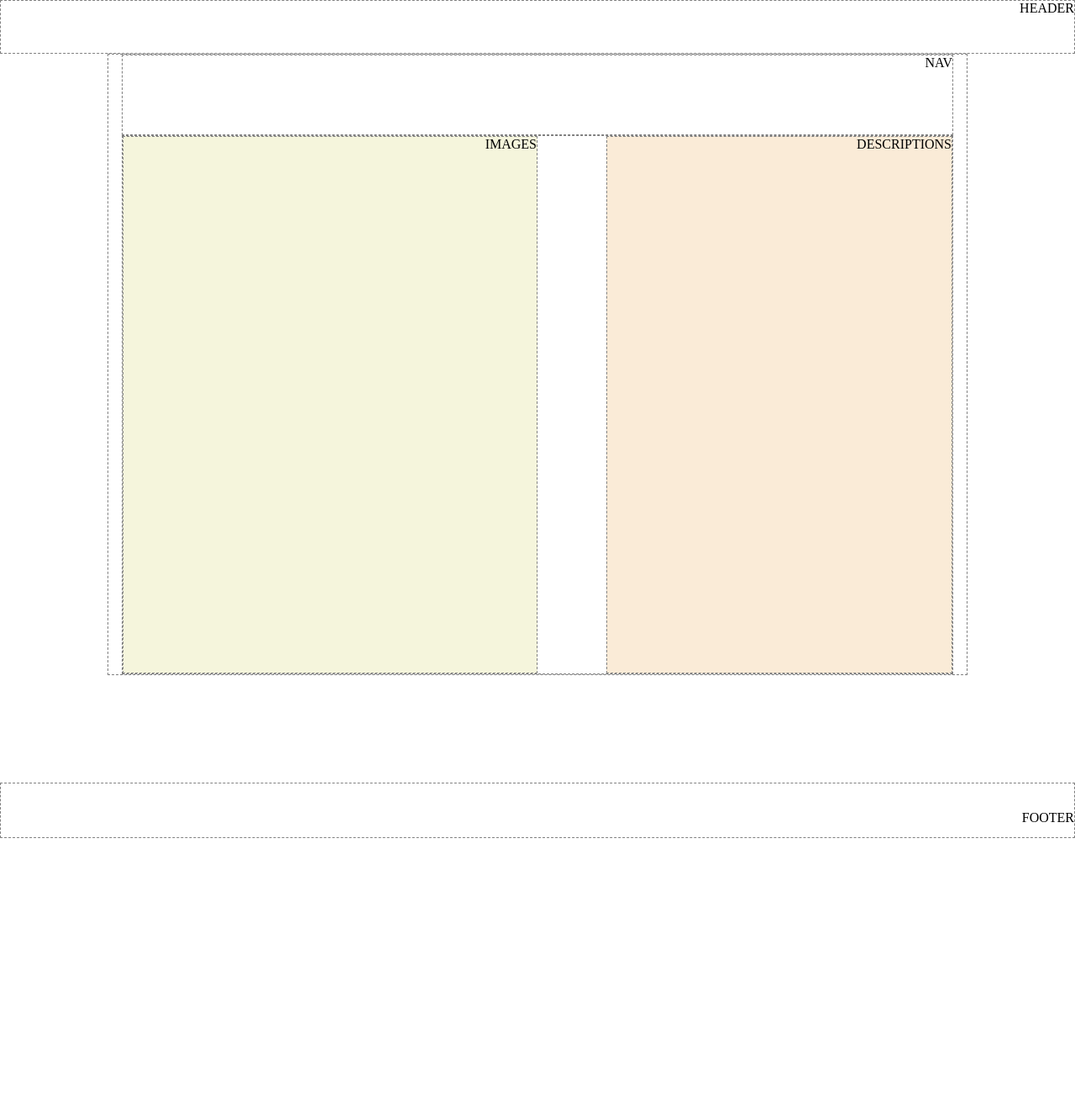
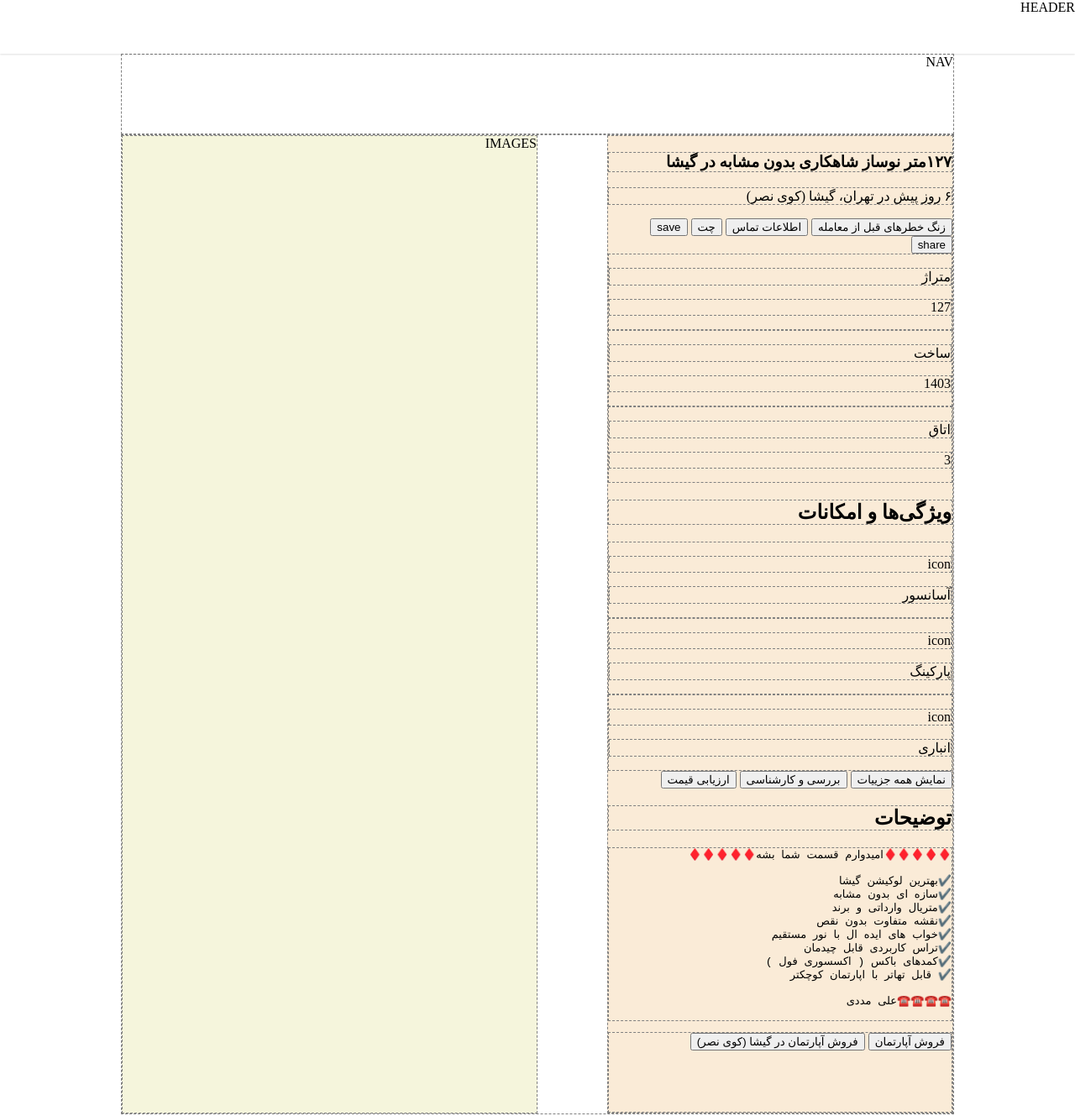
Before and after one commit to MammadK/divar-post-semantic-html, a plain HTML site: page index.html in a window 1280 px wide. Shown: the top 1329 px of the page at 84% size. Before the commit the page ends 998 px from the top, so only its background shows below. Drawn offline with Linux system fonts and the light colour scheme; a small style sheet from the web is missing.

Commit message:
add static contents of description section

```diff
--- a/index.html
+++ b/index.html
@@ -4,18 +4,84 @@
     <meta charset="UTF-8" />
     <meta name="viewport" content="width=device-width, initial-scale=1.0" />
     <title>Document</title>
+    <link
+      rel="stylesheet"
+      href="https://cdn.jsdelivr.net/npm/yekan-font@1.0.0/css/yekan-font.min.css"
+    />
     <link rel="stylesheet" href="style.css" />
-    <meta name="title" content="فروش ۱۲۷متر نوساز شاهکاری بدون مشابه در گیشا در تهران - ۲۰ اردیبهشت ۱۴۰۴">
-  <meta name="description" content="آگهی ۱۲۷متر نوساز شاهکاری بدون مشابه در گیشا در دیوار تهران">
-</head>
+    <meta
+      name="title"
+      content="فروش ۱۲۷متر نوساز شاهکاری بدون مشابه در گیشا در تهران - ۲۰ اردیبهشت ۱۴۰۴"
+    />
+    <meta
+      name="description"
+      content="آگهی ۱۲۷متر نوساز شاهکاری بدون مشابه در گیشا در دیوار تهران"
+    />
+  </head>
   <body dir="rtl">
     <header>HEADER</header>
     <main>
-
       <nav>NAV</nav>
 
       <article>
-        <section aria-label="description">DESCRIPTIONS</section>
+        <section aria-label="description">
+          <h1>۱۲۷متر نوساز شاهکاری بدون مشابه در گیشا</h1>
+          <p>۶ روز پیش در تهران، گیشا (کوی نصر)</p>
+          <button>
+زنگ خطرهای قبل از معامله</button>
+<button>اطلاعات تماس</button>
+<button>چت</button>
+<button>save</button>
+<button>share</button>
+<div>
+    <p>متراژ</p>
+    <p>127</p>
+</div>
+<div>
+    <p>ساخت</p>
+    <p>1403</p>
+</div>
+<div>
+    <p>اتاق</p>
+    <p>3</p>
+</div>
+<h2>ویژگی‌ها و امکانات
+</h2>
+    <div>
+        <p>icon</p>
+        <p>آسانسور</p>
+    </div>
+    <div>
+        <p>icon</p>
+        <p>پارکینگ</p>
+    </div>
+    <div>
+        <p>icon</p>
+        <p>انباری</p>
+    </div>
+    <button>نمایش همه جزییات</button>
+    <button>بررسی و کارشناسی</button>
+    <button>ارزیابی قیمت</button>
+    <h2>توضیحات</h2>
+    <pre>
+♦️♦️♦️♦️♦️امیدوارم قسمت شما بشه♦️♦️♦️♦️♦️
+
+✔️بهترین لوکیشن گیشا
+✔️سازه ای بدون مشابه
+✔️متریال وارداتی و برند
+✔️نقشه متفاوت بدون نقص
+✔️خواب های ایده ال با نور مستقیم
+✔️تراس کاربردی قابل چیدمان
+✔️کمدهای باکس ( اکسسوری فول )
+✔️ قابل تهاتر با اپارتمان کوچکتر
+
+☎️☎️☎️☎️علی مددی
+    </pre>
+    <nav>
+        <button>فروش آپارتمان</button>
+        <button>فروش آپارتمان در گیشا (کوی نصر)</button>
+    </nav>
+        </section>
         <section aria-label="images">IMAGES</section>
       </article>
     </main>
--- a/style.css
+++ b/style.css
@@ -1,4 +1,5 @@
 :root {
+    --black-divider: rgba(0, 0, 0, 0.12);
   --header-height: 64px;
   --nav-height: 96px;
   --top-total-height: calc( var(--header-height) + var(--nav-height) );
@@ -8,6 +9,7 @@
 
 html,
 body {
+    font-family: yekan;
   margin: 0;
   min-height: 100% !important;
   height: 100%;
@@ -20,16 +22,23 @@ body {
   box-sizing: border-box;
 }
 
-body * {
-  border: 1px dashed gray;
-}
+
 
 body {
   header {
+    box-shadow: 0 1px 2px 0 var(--black-divider);
+    width: 100%;
     height: var(--header-height);
+    position: sticky;
+    top: 0;
+    right: 0;
+    background-color: #fff;
   }
 
   main {
+    *:not(button) {
+  border: 1px dashed gray;
+}
     max-width: 1024px;
     min-height: var(--main-min-height);
     margin: 0 auto;
```
